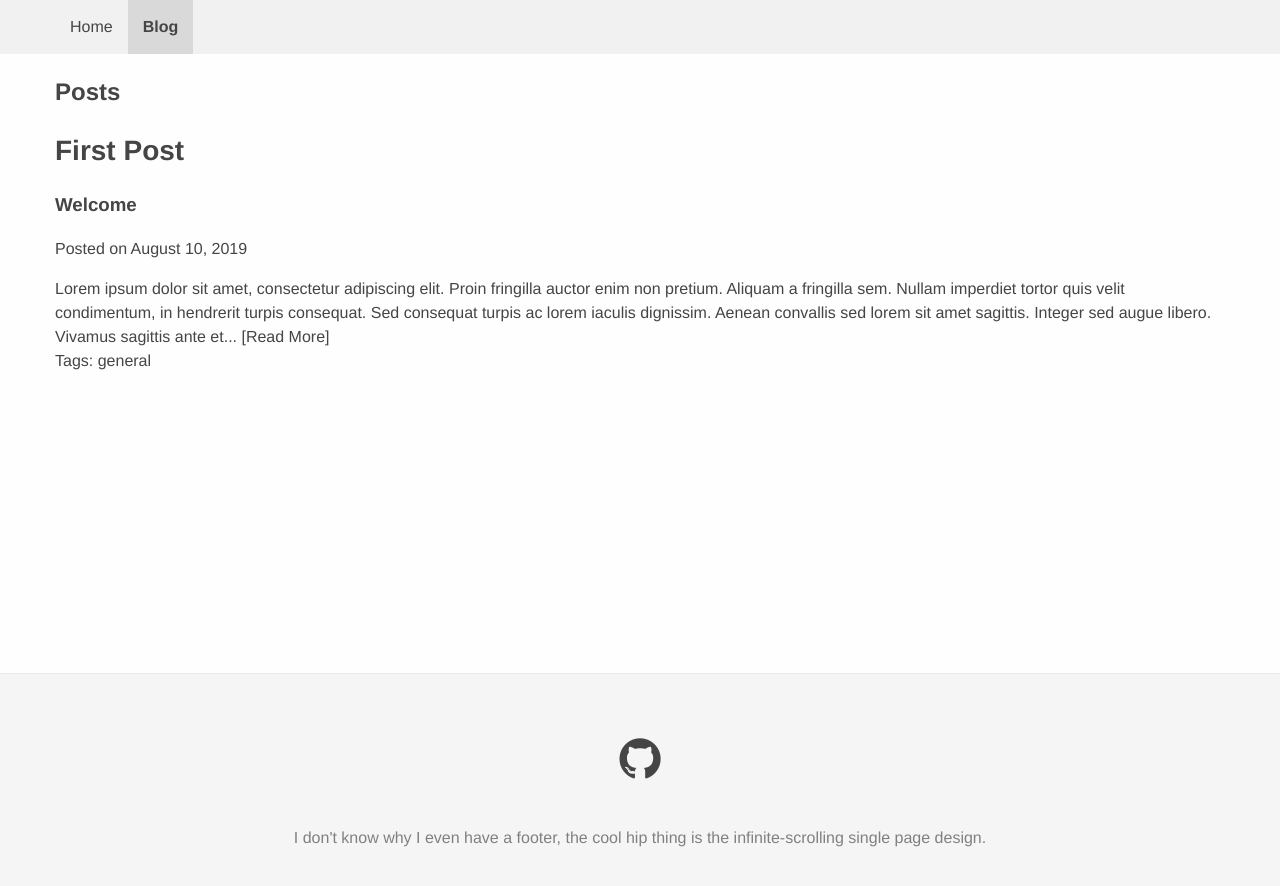
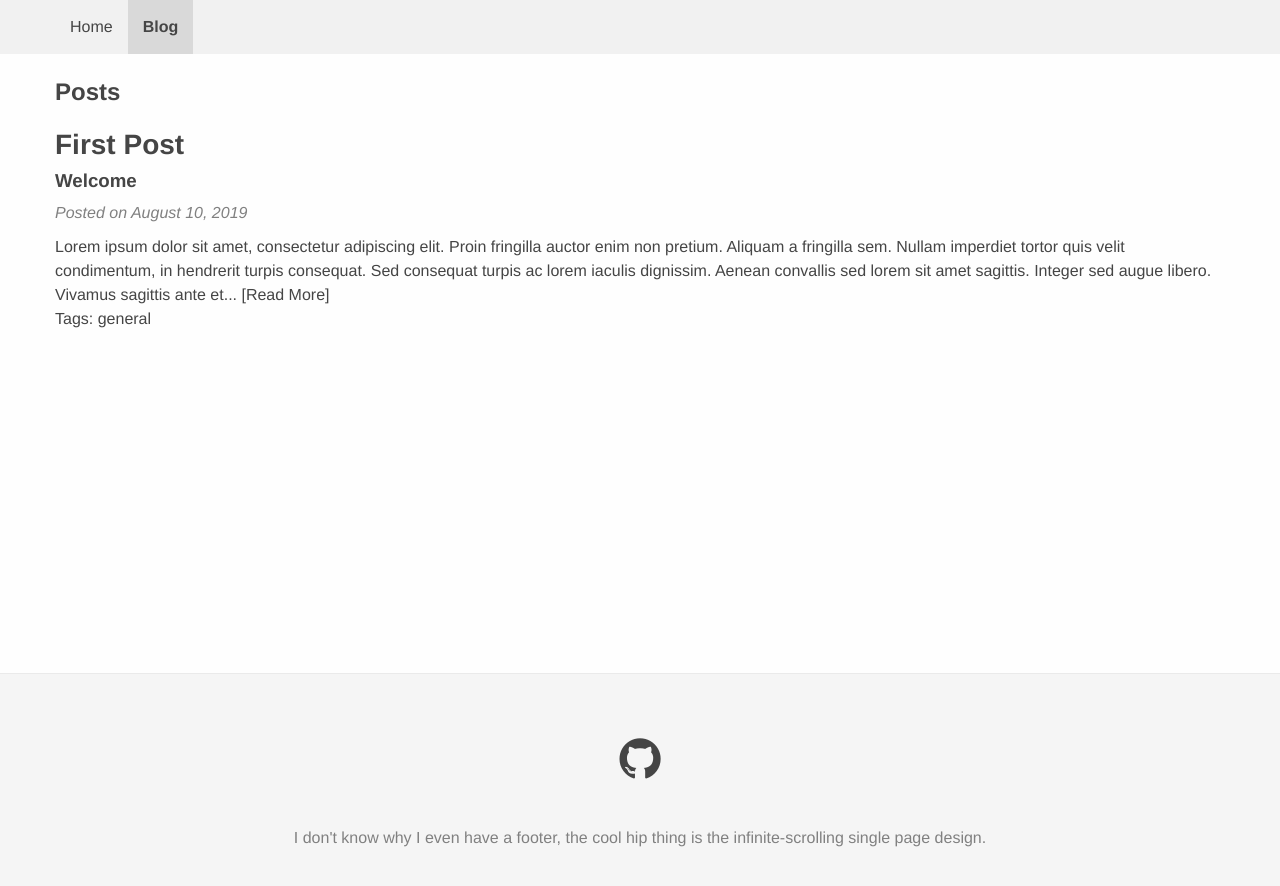
Before and after one commit to Sunstradamus/Sunstradamus.github.io, a Jekyll site: the page built from blog/index.html, in a window 1280 px wide. Shown: the top 886 px of the page. Built offline with Jekyll 4.4.1, drawn with Linux system fonts in a browser that asks for light colours; the list of posts is cut into pages by our own code.

Commit message:
Post styling

```diff
--- a/css/style.scss
+++ b/css/style.scss
@@ -14,6 +14,7 @@ $light-white: #f5f5f5;
 $dark-white: #f1f1f1;
 
 $border-gray: #EAEAEA;
+$muted-gray: #808080;
 
 $light-blue: #0085A1;
 
@@ -131,9 +132,26 @@ footer {
 			color: $light-blue;
 		}
 	}
+
+	h1,h2,h3,h4,h5,h6 {
+		line-height: 1.1;
+	}
 }
 
 .post-title {
 	font-size: 1.75em;
 	margin: 0;
+	margin-bottom: 10px;
 }
+
+.post-subtitle {
+	margin: 0;
+	margin-bottom: 10px;
+}
+
+.post-meta {
+	color: $muted-gray;
+	font-style: italic;
+	margin: 0;
+	margin-bottom: 10px;
+}
```
